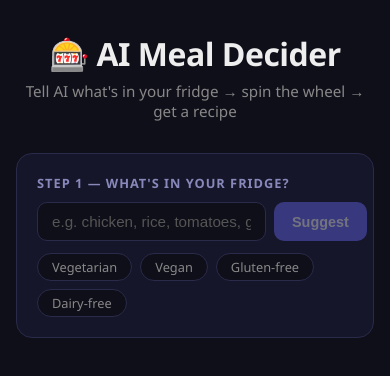
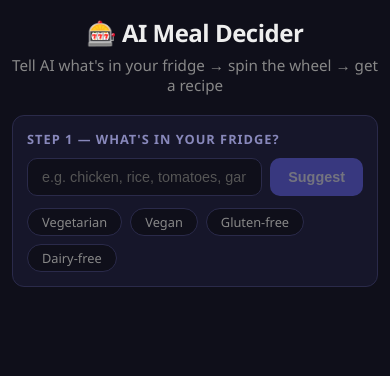
Before and after one commit to meherremovruslan-tech/meal-decider, a Next.js app: page / in a window 390 px wide. Shown: the top 376 px of the page. Built offline with nearby package versions, Linux system fonts and the light colour scheme.

Commit message:
feat: responsive canvas that adapts to mobile screen width

```diff
--- a/app/page.js
+++ b/app/page.js
@@ -104,6 +104,7 @@ export default function MealDecider() {
   const [spinning, setSpinning] = useState(false);
   const [error, setError] = useState('');
   const [filters, setFilters] = useState([]);
+  const [canvasSize, setCanvasSize] = useState(340);
 
   const toggleFilter = (f) =>
     setFilters(prev => prev.includes(f) ? prev.filter(x => x !== f) : [...prev, f]);
@@ -125,8 +126,15 @@ export default function MealDecider() {
   }, [filters]);
 
   useEffect(() => {
+    const update = () => setCanvasSize(Math.min(window.innerWidth - 48, 340));
+    update();
+    window.addEventListener('resize', update);
+    return () => window.removeEventListener('resize', update);
+  }, []);
+
+  useEffect(() => {
     if (meals.length > 0) drawWheel(canvasRef.current, meals, angleRef.current);
-  }, [meals]);
+  }, [meals, canvasSize]);
 
   const suggestMeals = async () => {
     if (!ingredients.trim()) return;
@@ -251,8 +259,8 @@ export default function MealDecider() {
             <canvas
               ref={canvasRef}
               className={styles.canvas}
-              width={340}
-              height={340}
+              width={canvasSize}
+              height={canvasSize}
             />
             <button
               className={`${styles.btn} ${styles.btnSpin}`}
--- a/app/page.module.css
+++ b/app/page.module.css
@@ -171,3 +171,24 @@
   color: #6c6cff;
   font-weight: 600;
 }
+
+@media (max-width: 480px) {
+  .container {
+    padding: 16px 12px 48px;
+    gap: 20px;
+  }
+  .card {
+    padding: 14px;
+    border-radius: 12px;
+  }
+  .header h1 {
+    font-size: 1.5rem;
+  }
+  .btnSpin {
+    padding: 10px 24px;
+    font-size: 1rem;
+  }
+  .input {
+    font-size: 0.9rem;
+  }
+}
```
